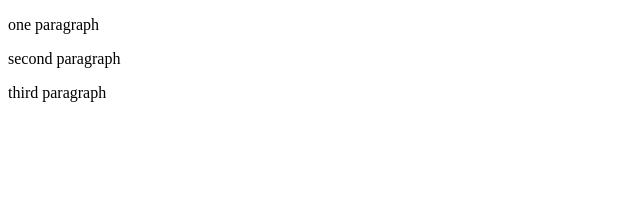
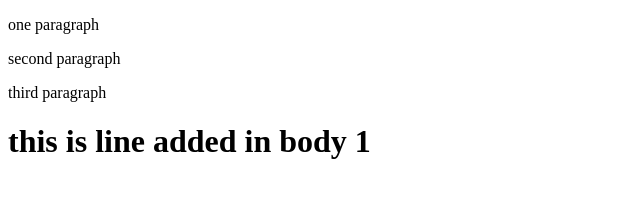
Before and after one commit to ourbrib/samplewebsite, a plain HTML site: page index.html in a window 1280 px wide. Shown: the whole page, without its empty margins (0-640 px from the left). Drawn offline with Linux system fonts and the light colour scheme.

Commit message:
body line 1

```diff
--- a/index.html
+++ b/index.html
@@ -9,5 +9,6 @@
 <p>one paragraph</p>
 <p>second paragraph</p>
 <p>third paragraph</p>
+<h1> this is line added in body 1</h1>
 </body>
 </html>
```
